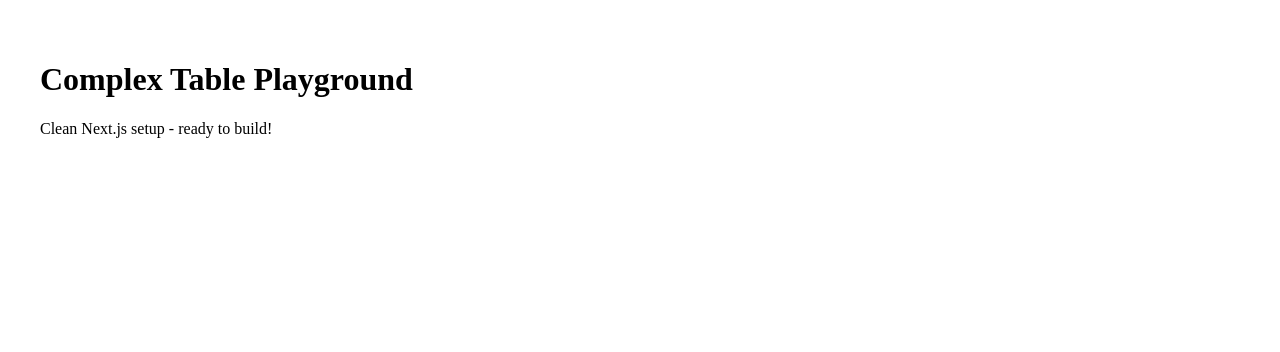
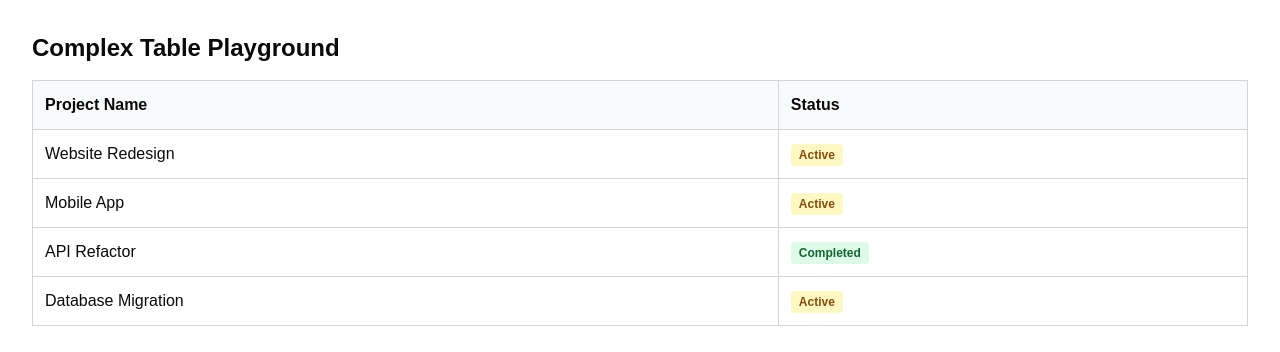
Before and after one commit to malerey/next-complex-table, a Next.js app: page / in a window 1280 px wide. Shown: the top 352 px of the page. Built offline with nearby package versions, Linux system fonts and the light colour scheme.

Commit message:
Add status column and tailwind - need to see what's active vs done

```diff
--- /dev/null
+++ b/app/globals.css
@@ -0,0 +1,94 @@
+@tailwind base;
+@tailwind components;
+@tailwind utilities;
+
+body {
+  font-family: Arial, Helvetica, sans-serif;
+}
+
+@layer utilities {
+  .text-balance {
+    text-wrap: balance;
+  }
+}
+
+@layer base {
+  :root {
+    --background: 0 0% 100%;
+    --foreground: 0 0% 3.9%;
+    --card: 0 0% 100%;
+    --card-foreground: 0 0% 3.9%;
+    --popover: 0 0% 100%;
+    --popover-foreground: 0 0% 3.9%;
+    --primary: 0 0% 9%;
+    --primary-foreground: 0 0% 98%;
+    --secondary: 0 0% 96.1%;
+    --secondary-foreground: 0 0% 9%;
+    --muted: 0 0% 96.1%;
+    --muted-foreground: 0 0% 45.1%;
+    --accent: 0 0% 96.1%;
+    --accent-foreground: 0 0% 9%;
+    --destructive: 0 84.2% 60.2%;
+    --destructive-foreground: 0 0% 98%;
+    --border: 0 0% 89.8%;
+    --input: 0 0% 89.8%;
+    --ring: 0 0% 3.9%;
+    --chart-1: 12 76% 61%;
+    --chart-2: 173 58% 39%;
+    --chart-3: 197 37% 24%;
+    --chart-4: 43 74% 66%;
+    --chart-5: 27 87% 67%;
+    --radius: 0.5rem;
+    --sidebar-background: 0 0% 98%;
+    --sidebar-foreground: 240 5.3% 26.1%;
+    --sidebar-primary: 240 5.9% 10%;
+    --sidebar-primary-foreground: 0 0% 98%;
+    --sidebar-accent: 240 4.8% 95.9%;
+    --sidebar-accent-foreground: 240 5.9% 10%;
+    --sidebar-border: 220 13% 91%;
+    --sidebar-ring: 217.2 91.2% 59.8%;
+  }
+  .dark {
+    --background: 0 0% 3.9%;
+    --foreground: 0 0% 98%;
+    --card: 0 0% 3.9%;
+    --card-foreground: 0 0% 98%;
+    --popover: 0 0% 3.9%;
+    --popover-foreground: 0 0% 98%;
+    --primary: 0 0% 98%;
+    --primary-foreground: 0 0% 9%;
+    --secondary: 0 0% 14.9%;
+    --secondary-foreground: 0 0% 98%;
+    --muted: 0 0% 14.9%;
+    --muted-foreground: 0 0% 63.9%;
+    --accent: 0 0% 14.9%;
+    --accent-foreground: 0 0% 98%;
+    --destructive: 0 62.8% 30.6%;
+    --destructive-foreground: 0 0% 98%;
+    --border: 0 0% 14.9%;
+    --input: 0 0% 14.9%;
+    --ring: 0 0% 83.1%;
+    --chart-1: 220 70% 50%;
+    --chart-2: 160 60% 45%;
+    --chart-3: 30 80% 55%;
+    --chart-4: 280 65% 60%;
+    --chart-5: 340 75% 55%;
+    --sidebar-background: 240 5.9% 10%;
+    --sidebar-foreground: 240 4.8% 95.9%;
+    --sidebar-primary: 224.3 76.3% 48%;
+    --sidebar-primary-foreground: 0 0% 100%;
+    --sidebar-accent: 240 3.7% 15.9%;
+    --sidebar-accent-foreground: 240 4.8% 95.9%;
+    --sidebar-border: 240 3.7% 15.9%;
+    --sidebar-ring: 217.2 91.2% 59.8%;
+  }
+}
+
+@layer base {
+  * {
+    @apply border-border;
+  }
+  body {
+    @apply bg-background text-foreground;
+  }
+}
--- a/app/layout.tsx
+++ b/app/layout.tsx
@@ -1,4 +1,6 @@
 import type React from "react"
+import "./globals.css"
+
 export default function RootLayout({
   children,
 }: {
--- a/app/page.tsx
+++ b/app/page.tsx
@@ -1,8 +1,10 @@
+import { Table } from "@/components/Table"
+
 export default function Home() {
   return (
-    <main style={{ padding: "2rem" }}>
-      <h1>Complex Table Playground</h1>
-      <p>Clean Next.js setup - ready to build!</p>
+    <main className="p-8">
+      <h1 className="text-2xl font-bold mb-4">Complex Table Playground</h1>
+      <Table />
     </main>
   )
 }
--- a/components/Table.tsx
+++ b/components/Table.tsx
@@ -10,9 +10,24 @@
   columnHelper.accessor("name", {
     header: "Project Name",
   }),
+  columnHelper.accessor("status", {
+    header: "Status",
+    cell: (info) => {
+      const status = info.getValue()
+      return (
+        <span
+          className={`px-2 py-1 rounded text-xs font-bold ${
+            status === "completed" ? "bg-green-100 text-green-800" : "bg-yellow-100 text-yellow-800"
+          }`}
+        >
+          {status.charAt(0).toUpperCase() + status.slice(1)}
+        </span>
+      )
+    },
+  }),
 ]
 
-export function ProjectTable() {
+export function Table() {
   const table = useReactTable({
     data: projects,
     columns,
@@ -20,12 +35,14 @@
   })
 
   return (
-    <table>
+    <table className="w-full mt-4 border-collapse">
       <thead>
         {table.getHeaderGroups().map((headerGroup) => (
           <tr key={headerGroup.id}>
             {headerGroup.headers.map((header) => (
-              <th key={header.id}>{flexRender(header.column.columnDef.header, header.getContext())}</th>
+              <th key={header.id} className="border border-gray-300 p-3 text-left bg-gray-50">
+                {flexRender(header.column.columnDef.header, header.getContext())}
+              </th>
             ))}
           </tr>
         ))}
@@ -34,7 +51,9 @@
         {table.getRowModel().rows.map((row) => (
           <tr key={row.id}>
             {row.getVisibleCells().map((cell) => (
-              <td key={cell.id}>{flexRender(cell.column.columnDef.cell, cell.getContext())}</td>
+              <td key={cell.id} className="border border-gray-300 p-3">
+                {flexRender(cell.column.columnDef.cell, cell.getContext())}
+              </td>
             ))}
           </tr>
         ))}
--- a/data/projects.ts
+++ b/data/projects.ts
@@ -1,8 +1,8 @@
 import type { Project } from "@/types/project"
 
 export const projects: Project[] = [
-  { id: "1", name: "Website Redesign" },
-  { id: "2", name: "Mobile App" },
-  { id: "3", name: "API Refactor" },
-  { id: "4", name: "Database Migration" },
+  { id: "1", name: "Website Redesign", status: "active" },
+  { id: "2", name: "Mobile App", status: "active" },
+  { id: "3", name: "API Refactor", status: "completed" },
+  { id: "4", name: "Database Migration", status: "active" },
 ]
--- a/package.json
+++ b/package.json
@@ -19,10 +19,14 @@
     "@types/node": "^20.0.0",
     "@types/react": "^18.0.0",
     "@types/react-dom": "^18.0.0",
+    "autoprefixer": "^10.0.0",
     "eslint": "^8.0.0",
     "eslint-config-next": "^14.0.0",
     "eslint-config-prettier": "^9.0.0",
+    "postcss": "^8.0.0",
     "prettier": "^3.0.0",
+    "tailwindcss": "^3.0.0",
+    "tailwindcss-animate": "^1.0.7",
     "typescript": "^5.0.0"
   }
 }
--- /dev/null
+++ b/postcss.config.js
@@ -0,0 +1,6 @@
+module.exports = {
+  plugins: {
+    tailwindcss: {},
+    autoprefixer: {},
+  },
+}
--- /dev/null
+++ b/tailwind.config.js
@@ -0,0 +1,76 @@
+/** @type {import('tailwindcss').Config} */
+module.exports = {
+  darkMode: ['class'],
+  content: [
+    './pages/**/*.{js,ts,jsx,tsx,mdx}',
+    './components/**/*.{js,ts,jsx,tsx,mdx}',
+    './app/**/*.{js,ts,jsx,tsx,mdx}',
+    './src/**/*.{js,ts,jsx,tsx,mdx}',
+  ],
+  theme: {
+    container: {
+      center: true,
+      padding: '2rem',
+      screens: {
+        '2xl': '1400px',
+      },
+    },
+    extend: {
+      colors: {
+        border: 'hsl(var(--border))',
+        input: 'hsl(var(--input))',
+        ring: 'hsl(var(--ring))',
+        background: 'hsl(var(--background))',
+        foreground: 'hsl(var(--foreground))',
+        primary: {
+          DEFAULT: 'hsl(var(--primary))',
+          foreground: 'hsl(var(--primary-foreground))',
+        },
+        secondary: {
+          DEFAULT: 'hsl(var(--secondary))',
+          foreground: 'hsl(var(--secondary-foreground))',
+        },
+        destructive: {
+          DEFAULT: 'hsl(var(--destructive))',
+          foreground: 'hsl(var(--destructive-foreground))',
+        },
+        muted: {
+          DEFAULT: 'hsl(var(--muted))',
+          foreground: 'hsl(var(--muted-foreground))',
+        },
+        accent: {
+          DEFAULT: 'hsl(var(--accent))',
+          foreground: 'hsl(var(--accent-foreground))',
+        },
+        popover: {
+          DEFAULT: 'hsl(var(--popover))',
+          foreground: 'hsl(var(--popover-foreground))',
+        },
+        card: {
+          DEFAULT: 'hsl(var(--card))',
+          foreground: 'hsl(var(--card-foreground))',
+        },
+      },
+      borderRadius: {
+        lg: 'var(--radius)',
+        md: 'calc(var(--radius) - 2px)',
+        sm: 'calc(var(--radius) - 4px)',
+      },
+      keyframes: {
+        'accordion-down': {
+          from: { height: '0' },
+          to: { height: 'var(--radix-accordion-content-height)' },
+        },
+        'accordion-up': {
+          from: { height: 'var(--radix-accordion-content-height)' },
+          to: { height: '0' },
+        },
+      },
+      animation: {
+        'accordion-down': 'accordion-down 0.2s ease-out',
+        'accordion-up': 'accordion-up 0.2s ease-out',
+      },
+    },
+  },
+  plugins: [require('tailwindcss-animate')],
+}
--- a/tsconfig.json
+++ b/tsconfig.json
@@ -23,6 +23,6 @@
       "@/*": ["./*"]
     }
   },
-  "include": ["next-env.d.ts", "**/*.ts", "**/*.tsx", ".next/types/**/*.ts"],
+  "include": ["next-env.d.ts", "**/*.ts", "**/*.tsx", ".next/types/**/*.ts", "tailwind.config.js"],
   "exclude": ["node_modules"]
 }
--- a/types/project.ts
+++ b/types/project.ts
@@ -1,4 +1,5 @@
 export interface Project {
   id: string
   name: string
+  status: "active" | "completed"
 }
```
Also changed, not shown: 1 other file (tests, documents, lock files or other folders).
